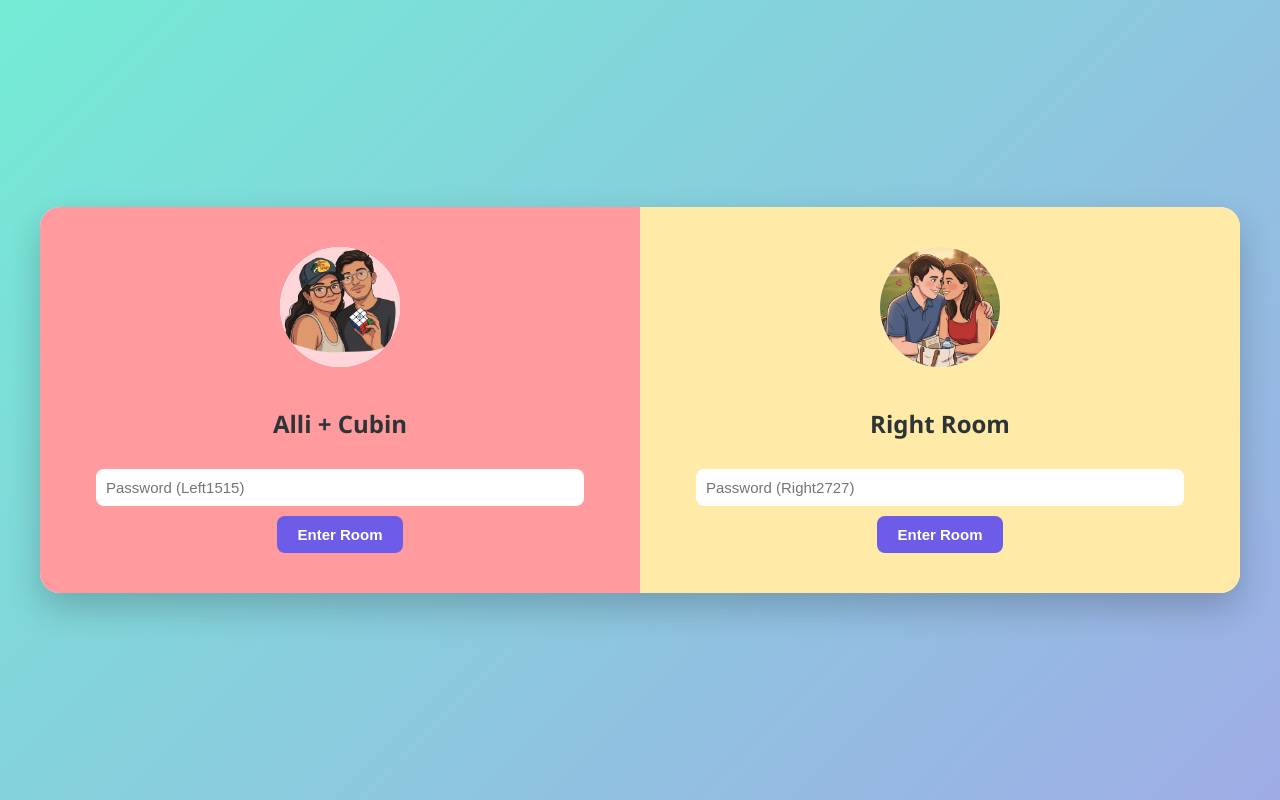
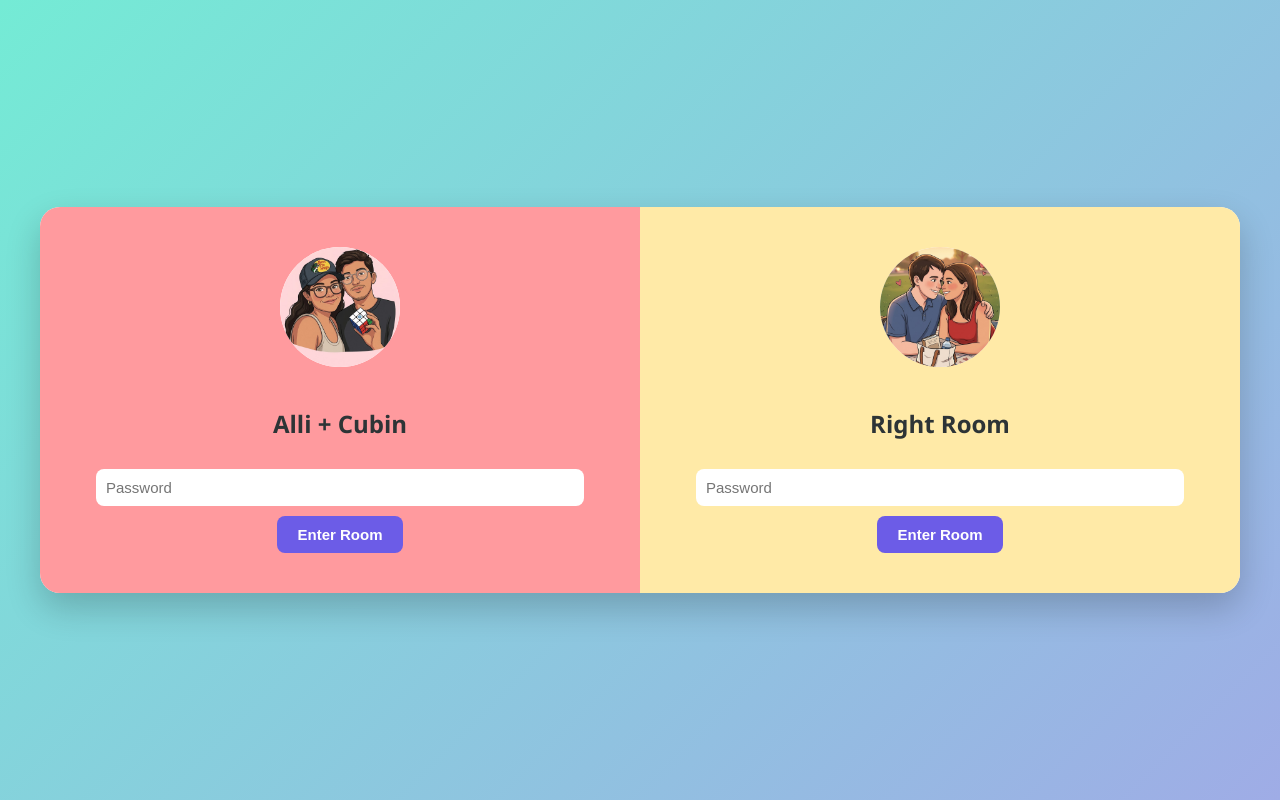
Before and after one commit to Cubin1215/Couple_truth, a website: page public/index.html in a window 1280 px wide. Drawn offline with nearby package versions, Linux system fonts and the light colour scheme; no server answers.

Commit message:
Updated pass

```diff
--- a/public/index.html
+++ b/public/index.html
@@ -217,14 +217,14 @@
         <div class="room-door door-left">
             <img src="/Images/allicubin.jpg" alt="Alli & Cubin Placeholder">
             <h2>Alli + Cubin</h2>
-            <input type="password" id="pass-left" placeholder="Password (Left1515)">
+            <input type="password" id="pass-left" placeholder="Password">
             <button onclick="joinLeft()">Enter Room</button>
         </div>
 
         <div class="room-door door-right">
             <img src="/Images/breasam.jpg" alt="Right Room Placeholder">
             <h2>Right Room</h2>
-            <input type="password" id="pass-right" placeholder="Password (Right2727)">
+            <input type="password" id="pass-right" placeholder="Password">
             <button onclick="joinRight()">Enter Room</button>
         </div>
     </div>
```
